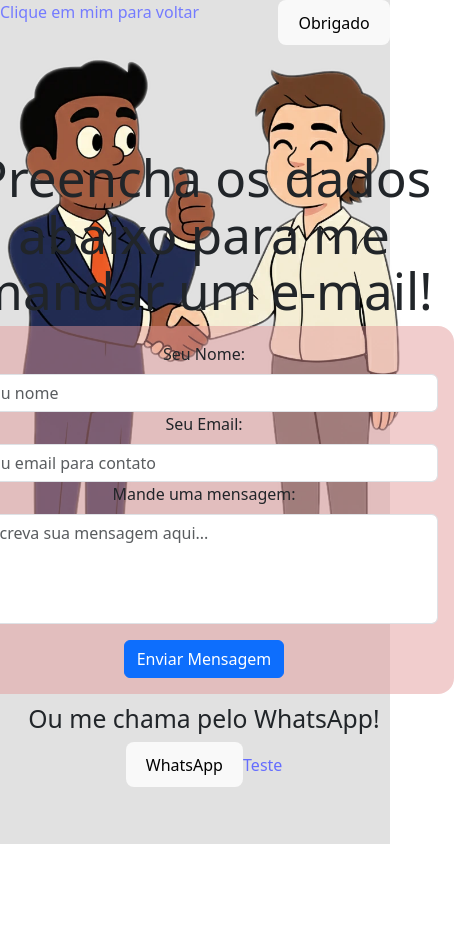
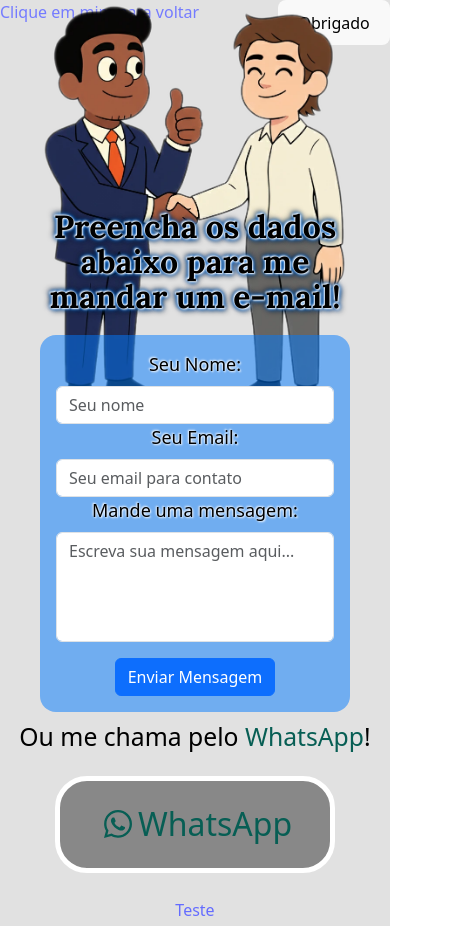
Before and after one commit to Williaw-Al/services-section, a React (Vite) app: page /entre-em-contato in a window 390 px wide. Shown: the whole page, 454 px wide, since content can reach past the window. Before the commit the page ends 844 px from the top, so only its background shows below. Built offline with nearby package versions, Linux system fonts and the light colour scheme.

Commit message:
feat: Add FontAwesome icons; enhance contact page styles  * Add responsive contact page  * Add whatsapp logo on button

```diff
--- a/package.json
+++ b/package.json
@@ -10,6 +10,10 @@
     "preview": "vite preview"
   },
   "dependencies": {
+    "@fortawesome/fontawesome-svg-core": "^7.1.0",
+    "@fortawesome/free-brands-svg-icons": "^7.1.0",
+    "@fortawesome/free-solid-svg-icons": "^7.1.0",
+    "@fortawesome/react-fontawesome": "^3.1.0",
     "@tsparticles/engine": "^3.9.1",
     "@tsparticles/preset-fire": "^3.2.0",
     "@tsparticles/react": "^3.0.0",
--- a/src/assets/styles/contact.css
+++ b/src/assets/styles/contact.css
@@ -1,3 +1,9 @@
+.contact-session {
+    display: flex;
+    flex-direction: column;
+    place-items: center center;
+}
+
 .contact-session .return-button {
     position: fixed;
     top: 0;
@@ -8,13 +14,14 @@
     position: relative;
     width: 400px;
 
-    margin-bottom: 100px;
+    margin-bottom: 115px;
 }
-.contact-session .contact-img-container img{
+
+.contact-session .contact-img-container img {
     width: 100%;
 }
 
-.contact-form-container{
+.contact-form-container {
     position: absolute;
     bottom: -90px;
     right: 50%;
@@ -23,15 +30,68 @@
     display: flex;
     flex-direction: column;
     place-items: center center;
+
+    color: var(--text-main-color);
+}
+
+.contact-form-container h1 {
+    margin-bottom: 20px;
+    font-family: var(--font-header);
+
+    font-size: 2rem;
+    font-weight: 700;
+    text-shadow:
+        1px 1px 2px var(--text-side-color), -1px -1px 2px var(--text-side-color),
+        1px 1px 5px var(--primary-color), -1px -1px 5px var(--primary-color),
+        2px 2px 6px var(--text-main-color), -2px -2px 6px var(--text-main-color);
 }
 
 .contact-form-container .contact-form {
     width: 500px;
     padding: 1rem;
     border-radius: 1rem;
-    background-color: rgba(226, 149, 149, 0.473);
+    background-color: hsl(from var(--primary-color) h s l / 0.5);
+
+    text-shadow: 1px 1px 2px var(--text-side-color), -1px -1px 2px var(--text-side-color);
+    font-weight: 500;
+    font-size: large;
 }
 
 .contact-form-container .contact-form .btn {
     margin-top: 1rem;
 }
+
+h2 {
+    color: var(--text-main-color);
+    margin-bottom: 25px;
+}
+
+h2 .whatsapp-span {
+    color: var(--whatsapp-color);
+}
+
+.whatsapp-button {
+    color: var(--whatsapp-color);
+    background-color: var(--bg-highlight-color);
+
+    font-size: xx-large;
+    border: solid 5px #ffffff;
+    border-radius: 2rem;
+
+    margin-bottom: 25px;
+}
+
+@media (max-width: 520px) {
+    .contact-session .contact-img-container {
+        width: 305px;
+        margin-bottom: 300px;
+    }
+
+    .contact-form-container {
+        bottom: -290px;
+    }
+
+    .contact-form-container .contact-form {
+        max-width: 310px;
+    }
+}
--- a/src/contexts/theme-context/themesColor.ts
+++ b/src/contexts/theme-context/themesColor.ts
@@ -7,6 +7,8 @@
         '--text-main-color': '#000000',
         '--text-side-color': '#ffffff',
         '--primary-color': '#007bff',
+
+        '--whatsapp-color': '#075e54',
     },
     dark: {
         '--bg-main-color': '#121212',
@@ -16,5 +18,7 @@
         '--text-main-color': '#ffffff',
         '--text-side-color': '#000000',
         '--primary-color': '#4da6ff',
+
+        '--whatsapp-color': '#25d366',
     },
 };
--- a/src/pages/contact/index.tsx
+++ b/src/pages/contact/index.tsx
@@ -4,6 +4,8 @@
 import dealAvatar from "../../assets/images/shaking-hands-avatar.webp"
 import '../../assets/styles/contact.css'
 import ContactForm from "../../components/contact-form"
+import { FontAwesomeIcon } from "@fortawesome/react-fontawesome"
+import { faWhatsapp } from '@fortawesome/free-brands-svg-icons'
 
 export const Contact = () => {
     function handleWhatsappButton(): void {
@@ -26,8 +28,10 @@
                 <ContactForm />
             </div>
 
-            <h2>Ou me chama pelo WhatsApp!</h2>
-            <button className="whatsapp-button" onClick={handleWhatsappButton}>WhatsApp</button>
+            <h2>Ou me chama pelo <span className="whatsapp-span">WhatsApp</span>!</h2>
+            <button className="whatsapp-button" onClick={handleWhatsappButton}>
+                <FontAwesomeIcon icon={faWhatsapp} />
+                WhatsApp</button>
 
         <Link to="/teu-espaco-virtual">Teste</Link>
 
```
Also changed, not shown: 1 other file (tests, documents, lock files or other folders).
